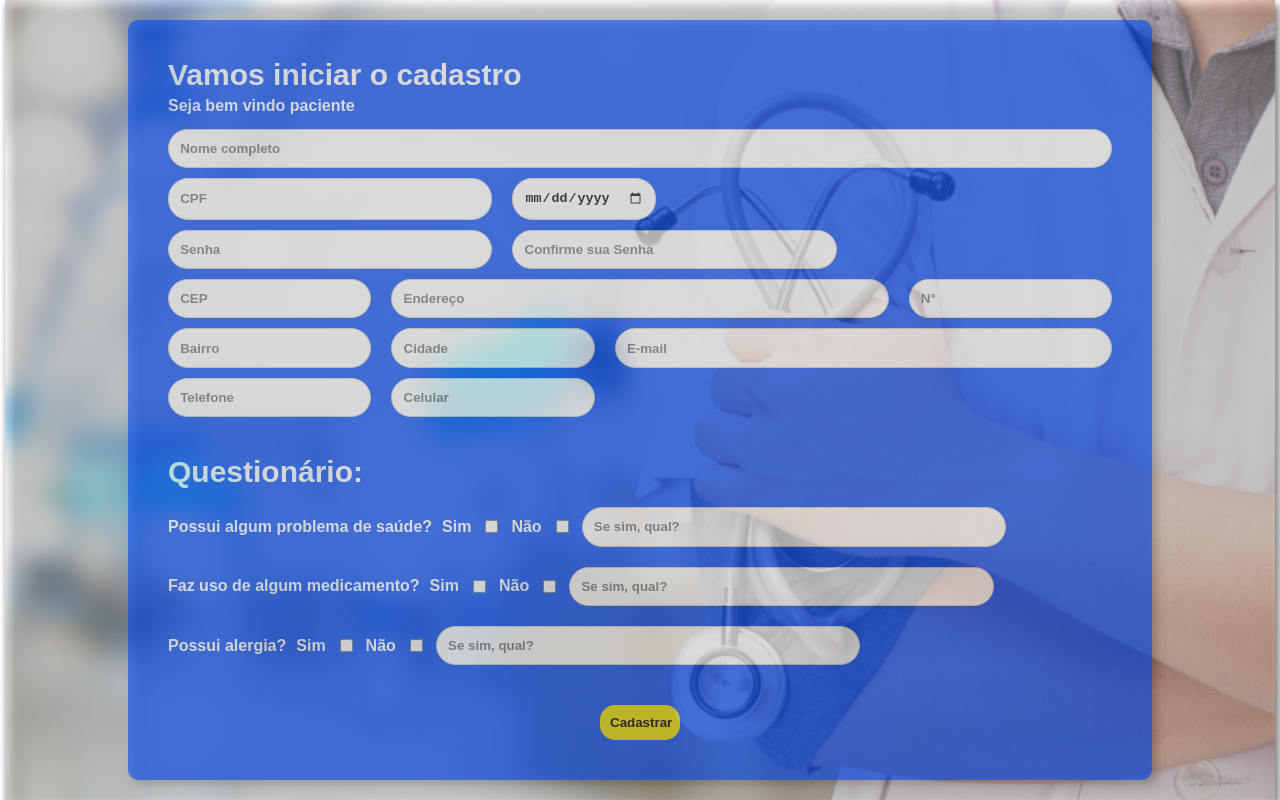
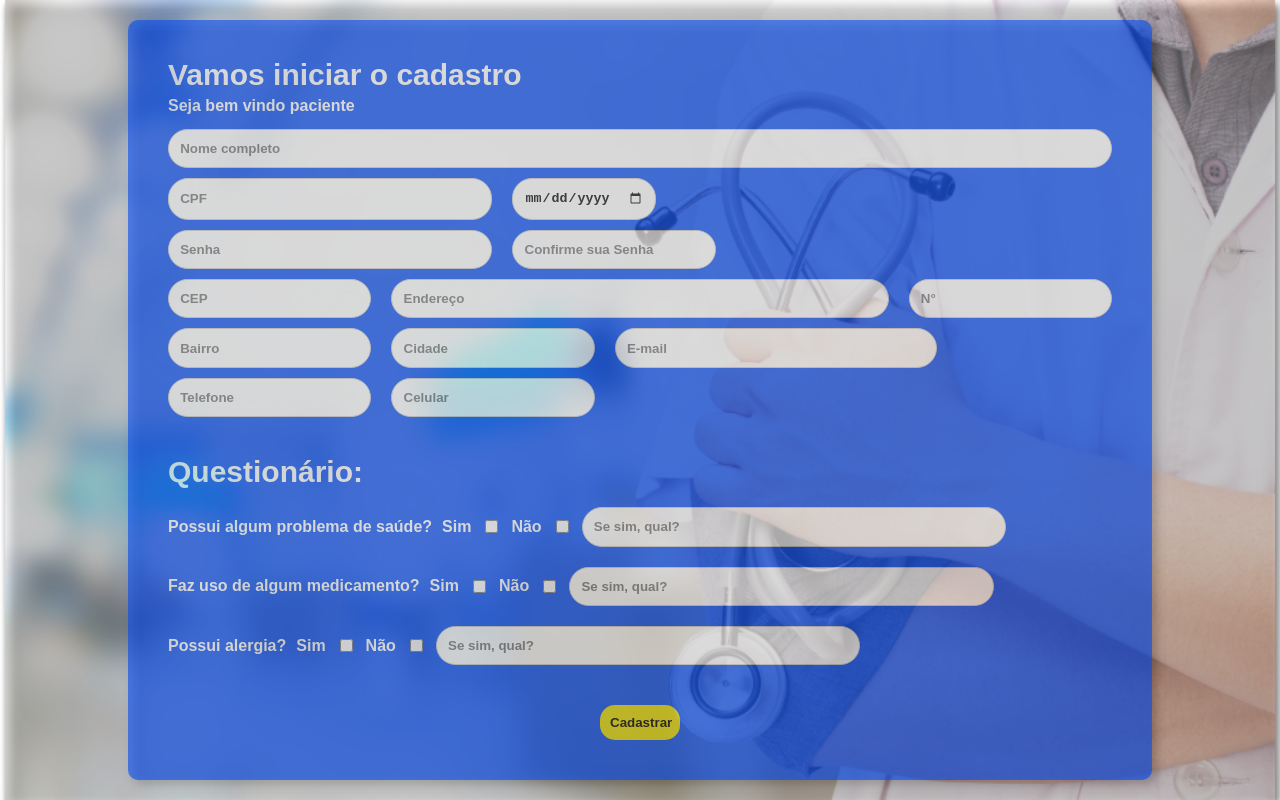
Before and after one commit to mariadev2/Agendamento_de_Consulta, a React (Create React App) app in the folder sucum-web/: page /signUp in a window 1280 px wide. Built offline with nearby package versions, Linux system fonts and the light colour scheme.

Commit message:
feat: done validators in signUp

```diff
--- a/sucum-web/package.json
+++ b/sucum-web/package.json
@@ -10,6 +10,7 @@
     "dotenv": "^16.4.5",
     "react": "^18.3.1",
     "react-dom": "^18.3.1",
+    "react-input-mask": "^2.0.4",
     "react-jwt": "^1.2.1",
     "react-router-dom": "^6.23.1",
     "react-scripts": "^3.0.1",
--- a/sucum-web/src/screens/signUp/signUp.css
+++ b/sucum-web/src/screens/signUp/signUp.css
@@ -57,6 +57,40 @@
     gap: 20px;
 }
 
+.containerForm form .senhaContainer section, .containerForm form .cpfContainer section{
+    animation: ease-in-out;
+    transition: all 1s;
+    width: 100%;
+    display: flex;
+    flex-direction: column;
+}
+
+.containerForm form .senhaContainer span, .containerForm form .cpfContainer span{
+    animation: ease-in-out;
+    transition: all 1s;
+    display: flex;
+    gap: 20px;
+}
+
+.containerForm form .contentEmail .inputErrorCustom{
+    animation: ease-in-out;
+    transition: all 1s;
+    margin-top: 28px;
+    height: .7rem;
+}
+
+.containerForm form .contentEmail .email{
+    animation: ease-in-out;
+    transition: all 1s;
+}
+
+.containerForm form .contentEmail span{
+    animation: ease-in-out;
+    transition: all 1s;
+    flex-direction: column;
+    width: 60%;
+}
+
 .signUpContainer input {
     border: 1px solid #ccc;
     border-radius: 20px;
@@ -108,6 +142,16 @@
     margin-bottom: 30px;
 }
 
+.labelError{
+    animation: ease-in-out;
+    transition: all 1s;
+    font-size: 12px;
+    font-weight: bold;
+    font-family: Arial, Helvetica, sans-serif;
+    color: red;
+    margin-bottom: 5px;
+}
+
 
 @media only screen and (max-width: 600px) {
 
@@ -126,4 +170,4 @@
     }
 
 
-  }
+}
--- a/sucum-web/src/screens/signUp/signUp.js
+++ b/sucum-web/src/screens/signUp/signUp.js
@@ -1,13 +1,15 @@
 import React, { useState } from 'react';
+import InputMask from 'react-input-mask';
 import './signUp.css';
 
 const SignUp = () => {
-
+  const [errors, setErrors] = useState({});
   const [formData, setFormData] = useState({
     username: '',
-    cpf: '',
     dataNascimento: '',
     senha: '',
+    confirmSenha: '',
+    cpf: '',
     cep: '',
     endereco: '',
     numeroCasa: '',
@@ -21,18 +23,56 @@ const SignUp = () => {
     alergia: ''
   });
 
-  const handleChange = (e) => {
-    const { name, value } = e.target;
-    setFormData({ ...formData, [name]: value });
+
+  const validateForm = () => {
+    let formErrors = {};
+    if (formData.cpf.length < 11) formErrors.cpf = 'CPF deve conter 11 dígitos numéricos.';
+    if (formData.senha !== formData.confirmSenha) formErrors.confirmSenha = 'Senhas não conferem.';
+    if (!validateEmail(formData.email)) formErrors.email = 'E-mail inválido.'
+
+    setErrors(formErrors);
+    return Object.keys(formErrors).length === 0;
   };
 
+  const handleChange = (e) => {
+    setErrors({});
+    if (e.target.id === 'cpf') {
+      let value = e.target.value.replace(/\D/g, '');
+      setFormData({ ...formData, [e.target.name]: value });
+    } else if(e.target.id === 'cep'){
+        let value = e.target.value.replace(/\D/g, '');
+        if (value.length > 5) {
+          value = value.slice(0, 5) + '-' + value.slice(5, 8);
+        }
+        setFormData({ ...formData, [e.target.name]: value });
+    } else if (e.target.id === 'telefone'){
+        let value = e.target.value.replace(/\D/g, '');
+        setFormData({ ...formData, [e.target.name]: value });
+    } else if (e.target.id === 'celular'){
+        let value = e.target.value.replace(/\D/g, '');
+        setFormData({ ...formData, [e.target.name]: value });
+    } else if (e.target.id === 'numeroCasa'){
+        let value = e.target.value.replace(/\D/g, '');
+        setFormData({ ...formData, [e.target.name]: value });
+    } else{
+        const { name, value } = e.target;
+        setFormData({ ...formData, [name]: value });
+    }
+  };
 
-  const handlecheckboxChange1 = (e) => {
+  const handlecheckboxChange = (e) => {
     const simCheckbox1 = document.getElementById('sim1');
     const naoCheckbox1 = document.getElementById('nao1');
     const resposta1 = document.getElementById('resposta1');
+    const simCheckbox2 = document.getElementById('sim2');
+    const naoCheckbox2 = document.getElementById('nao2');
+    const resposta2 = document.getElementById('resposta2');
+    const simCheckbox3 = document.getElementById('sim3');
+    const naoCheckbox3 = document.getElementById('nao3');
+    const resposta3 = document.getElementById('resposta3');
 
     if (e.target.id === 'sim1') {
+      naoCheckbox1.removeAttribute('required')
       naoCheckbox1.checked = false;
       resposta1.disabled = false;
     } else if (e.target.id === 'nao1') {
@@ -40,14 +80,9 @@ const SignUp = () => {
       resposta1.value = '';
       resposta1.disabled = true;
     }
-  };
-
-  const handlecheckboxChange2 = (e) => {
-    const simCheckbox2 = document.getElementById('sim2');
-    const naoCheckbox2 = document.getElementById('nao2');
-    const resposta2 = document.getElementById('resposta2');
 
     if (e.target.id === 'sim2') {
+      naoCheckbox2.removeAttribute('required')
       naoCheckbox2.checked = false;
       resposta2.disabled = false;
     } else if (e.target.id === 'nao2') {
@@ -55,16 +90,9 @@ const SignUp = () => {
       resposta2.value = '';
       resposta2.disabled = true;
     }
-  };
-
-
-
-  const handlecheckboxChange3 = (e) => {
-    const simCheckbox3 = document.getElementById('sim3');
-    const naoCheckbox3 = document.getElementById('nao3');
-    const resposta3 = document.getElementById('resposta3');
 
     if (e.target.id === 'sim3') {
+      naoCheckbox3.removeAttribute('required')
       naoCheckbox3.checked = false;
       resposta3.disabled = false;
     } else if (e.target.id === 'nao3') {
@@ -74,31 +102,14 @@ const SignUp = () => {
     }
   };
 
-  const validateForm = () => {
-    let formErrors = {};
-
-    if (!formData.name) formErrors.name = 'Nome é obrigatório.';
-    if (!formData.cpf ) formErrors.cpf = 'CPF inválido.';
-    if (!formData.birthDate) formErrors.birthDate = 'Data de nascimento é obrigatória.';
-    if (!formData.password) formErrors.password = 'Senha é obrigatória.';
-    if (formData.password !== formData.confirmPassword) formErrors.confirmPassword = 'Senhas não conferem.';
-    if (!formData.cep) formErrors.cep = 'CEP é obrigatório.';
-    if (!formData.endereco) formErrors.endereco = 'Endereço é obrigatório.';
-    if (!formData.numeroCasa) formErrors.numeroCasa = 'Número da casa é obrigatório.';
-    if (!formData.bairro) formErrors.bairro = 'Bairro é obrigatório.';
-    if (!formData.cidade) formErrors.cidade = 'Cidade é obrigatória.';
-    if (!formData.email) formErrors.email = 'E-mail é obrigatório.';
-    if (!formData.telefone) formErrors.telefone = 'Telefone é obrigatório.';
-    if (!formData.celular) formErrors.celular = 'Celular é obrigatório.';
-
-    return Object.keys(formErrors).length === 0;
+  const validateEmail = (email) => {
+    const regex = /^[^\s@]+@[^\s@]+\.[^\s@]+$/;
+    return regex.test(email);
   };
 
   const handleSubmit = (e) => {
     e.preventDefault();
-    console.log(formData);
     if (validateForm()) {
-      alert('Formulário enviado com sucesso!');
       // Aqui você pode adicionar o código para enviar os dados para o servidor.
     }
   };
@@ -111,29 +122,43 @@ const SignUp = () => {
           <h3>Seja bem vindo paciente</h3>
           <form id="registrationForm" onSubmit={handleSubmit}>
             <div>
-                <input type="text" id="name" name="username" placeholder='Nome completo' value={formData.username} onChange={handleChange} required/>
+                <input type="text" id="name" name="username" placeholder='Nome completo' value={formData.username} onChange={handleChange} />
+            </div>
+            <div className='cpfContainer'>
+              <section>
+                {errors.cpf && <p className='labelError'>{errors.cpf}</p>}
+                <span>
+                  <InputMask mask="999.999.999-99" type="text" id="cpf" name="cpf" onChange={handleChange} value={formData.cpf} placeholder='CPF' title="CPF deve conter 11 dígitos numéricos" required />
+                  <input type="date" id="dataNascimento" name="dataNascimento" value={formData.dataNascimento} onChange={handleChange} placeholder='Data de Nascimento' />
+                </span>
+              </section>
+            </div>
+            <div className='senhaContainer'>
+              <section>
+                {errors.confirmSenha && <p className='labelError'>{errors.confirmSenha}</p>}
+                <span>
+                  <input type="password" id="password" name="senha" value={formData.senha} onChange={handleChange} placeholder='Senha' required/>
+                  <input type="password" id="confirmSenha" value={formData.confirmSenha} onChange={handleChange} name="confirmSenha" placeholder='Confirme sua Senha' required/>
+                </span>
+              </section>
+            </div>
+            <div className='contentCep'>
+                <input type="text" id="cep" name="cep" value={formData.cep}  onChange={handleChange} placeholder='CEP' />
+                <input type="text" id="endereco" name="endereco" value={formData.endereco}  onChange={handleChange} placeholder='Endereço' />
+                <input type="text" id="numeroCasa" name="numeroCasa" value={formData.numeroCasa}  onChange={handleChange} placeholder='N°' />
+            </div>
+            <div className='contentEmail'>
+                <input type="text" id="bairro" name="bairro"  className={errors.email != null ? 'inputErrorCustom' : ''} value={formData.bairro} onChange={handleChange} placeholder='Bairro' />
+                <input type="text" id="cidade" className={errors.email != null ? 'inputErrorCustom' : ''} name="cidade" value={formData.cidade} onChange={handleChange} placeholder='Cidade' />
+                <span>
+                {errors.email && <p className='labelError'>{errors.email}</p>}
+                <input type="email" id="email" className='email' name="email" value={formData.email} onChange={handleChange} placeholder='E-mail' />
+                </span>
+
             </div>
             <div>
-                <input type="text" id="cpf" name="cpf" required pattern="\d{3}\.\d{3}\.\d{3}-\d{2}" onChange={handleChange} value={formData.cpf} placeholder='CPF' title="CPF deve conter 11 dígitos numéricos"/>
-                <input type="date" id="dataNascimento" name="dataNascimento" value={formData.dataNascimento} onChange={handleChange} placeholder='Data de Nascimento' required/>
-            </div>
-            <div>
-                <input type="password" id="password" name="senha" value={formData.senha} onChange={handleChange} placeholder='Senha' required/>
-                <input type="password" id="confirmPassword" name="confirmPassword" placeholder='Confirme sua Senha' required/>
-            </div>
-            <div className='contentCep'>
-                <input type="text" id="cep" name="cep" value={formData.cep}  onChange={handleChange} placeholder='CEP' required/>
-                <input type="text" id="endereco" name="endereco" value={formData.endereco}  onChange={handleChange} placeholder='Endereço' required/>
-                <input type="text" id="numeroCasa" name="numeroCasa" value={formData.numeroCasa}  onChange={handleChange} placeholder='N°' required/>
-            </div>
-            <div className='contentEmail'>
-                <input type="text" id="bairro" name="bairro" value={formData.bairro} onChange={handleChange} placeholder='Bairro' required/>
-                <input type="text" id="cidade" name="cidade" value={formData.cidade} onChange={handleChange} placeholder='Cidade' required/>
-                <input type="email" id="email" name="email" value={formData.email} onChange={handleChange} placeholder='E-mail' required/>
-            </div>
-            <div>
-                <input type="text" id="telefone" name="telefone" value={formData.telefone} onChange={handleChange} placeholder='Telefone' required/>
-                <input type="text" id="celular" name="celular" value={formData.celular} onChange={handleChange} placeholder='Celular' required/>
+              <InputMask mask="(99) 9999-9999" type="text" id="telefone" value={formData.telefone} name="telefone" onChange={handleChange} placeholder='Telefone' />
+              <InputMask mask="(99) 99999-9999" type="text" id="celular" name="celular" value={formData.celular} onChange={handleChange} placeholder='Celular'/>
             </div>
             <div className='containerQuestionario'>
               <h2>Questionário: </h2>
@@ -141,37 +166,37 @@ const SignUp = () => {
                 <p>Possui algum problema de saúde?</p>
                 <div>
                   <label htmlFor='sim1'>Sim</label>
-                  <input type="checkbox" id="sim1" name="sim" onChange={handlecheckboxChange1} />
+                  <input type="checkbox" id="sim1" name="sim" onChange={handlecheckboxChange} />
                 </div>
                 <div>
                 <label htmlFor='nao1'>Não</label>
-                <input type="checkbox" id="nao1" name="nao" onChange={handlecheckboxChange1}/>
+                <input type="checkbox" id="nao1" name="nao" onChange={handlecheckboxChange} required/>
                 </div>
-                <input type="text" id="resposta1" name="problemaSaude" value={formData.problemaSaude} onChange={handleChange} placeholder='Se sim, qual?' disabled/>
+                <input type="text" id="resposta1" name="problemaSaude" value={formData.problemaSaude} onChange={handleChange} placeholder='Se sim, qual?' disabled required/>
               </div>
               <div className='contentQuestionario'>
                 <p>Faz uso de algum medicamento?</p>
                 <div>
                   <label htmlFor='sim2'>Sim</label>
-                  <input type="checkbox" id="sim2" name="sim" onChange={handlecheckboxChange2} />
+                  <input type="checkbox" id="sim2" name="sim" onChange={handlecheckboxChange} />
                 </div>
                 <div>
                 <label htmlFor='nao2'>Não</label>
-                <input type="checkbox" id="nao2" name="nao" onChange={handlecheckboxChange2} />
+                <input type="checkbox" id="nao2" name="nao" onChange={handlecheckboxChange} required/>
                 </div>
-                <input type="text" id="resposta2" name="usoMedicamento" value={formData.usoMedicamento} onChange={handleChange} placeholder='Se sim, qual?' disabled/>
+                <input type="text" id="resposta2" name="usoMedicamento" value={formData.usoMedicamento} onChange={handleChange} placeholder='Se sim, qual?' disabled required/>
               </div>
               <div className='contentQuestionario'>
                 <p>Possui alergia?</p>
                 <div>
                   <label htmlFor='sim3'>Sim</label>
-                  <input type="checkbox" id="sim3" name="sim" onChange={handlecheckboxChange3} />
+                  <input type="checkbox" id="sim3" name="sim" onChange={handlecheckboxChange} />
                 </div>
                 <div>
                 <label htmlFor='nao3'>Não</label>
-                <input type="checkbox" id="nao3" name="nao" onChange={handlecheckboxChange3} />
+                <input type="checkbox" id="nao3" name="nao" onChange={handlecheckboxChange} required/>
                 </div>
-                <input type="text" id="resposta3" name="alergia" value={formData.alergia} onChange={handleChange} placeholder='Se sim, qual?' disabled/>
+                <input type="text" id="resposta3" name="alergia" value={formData.alergia} onChange={handleChange} placeholder='Se sim, qual?' disabled required/>
               </div>
             </div>
             <button type="submit">Cadastrar</button>
```
Also changed, not shown: 1 other file (tests, documents, lock files or other folders).
